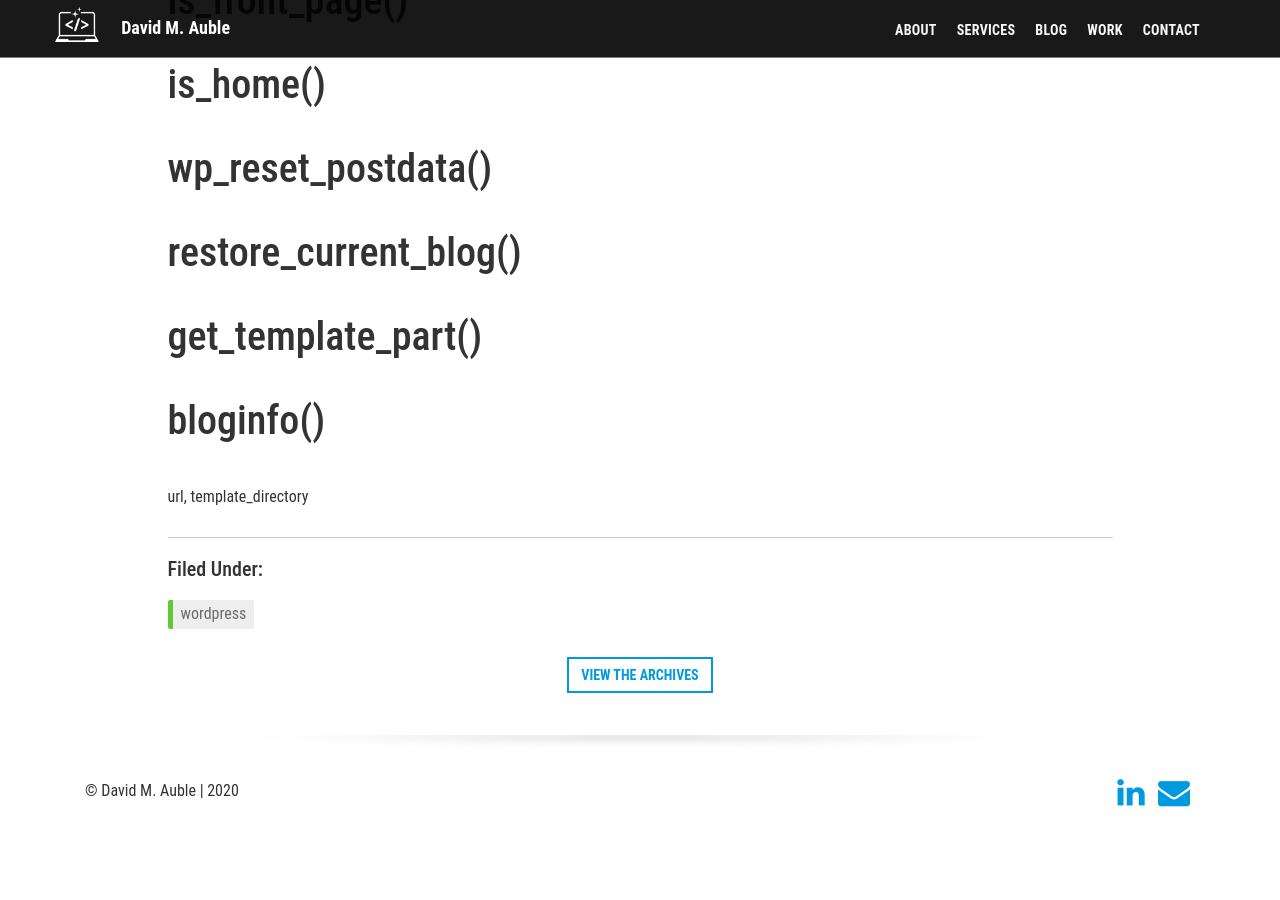
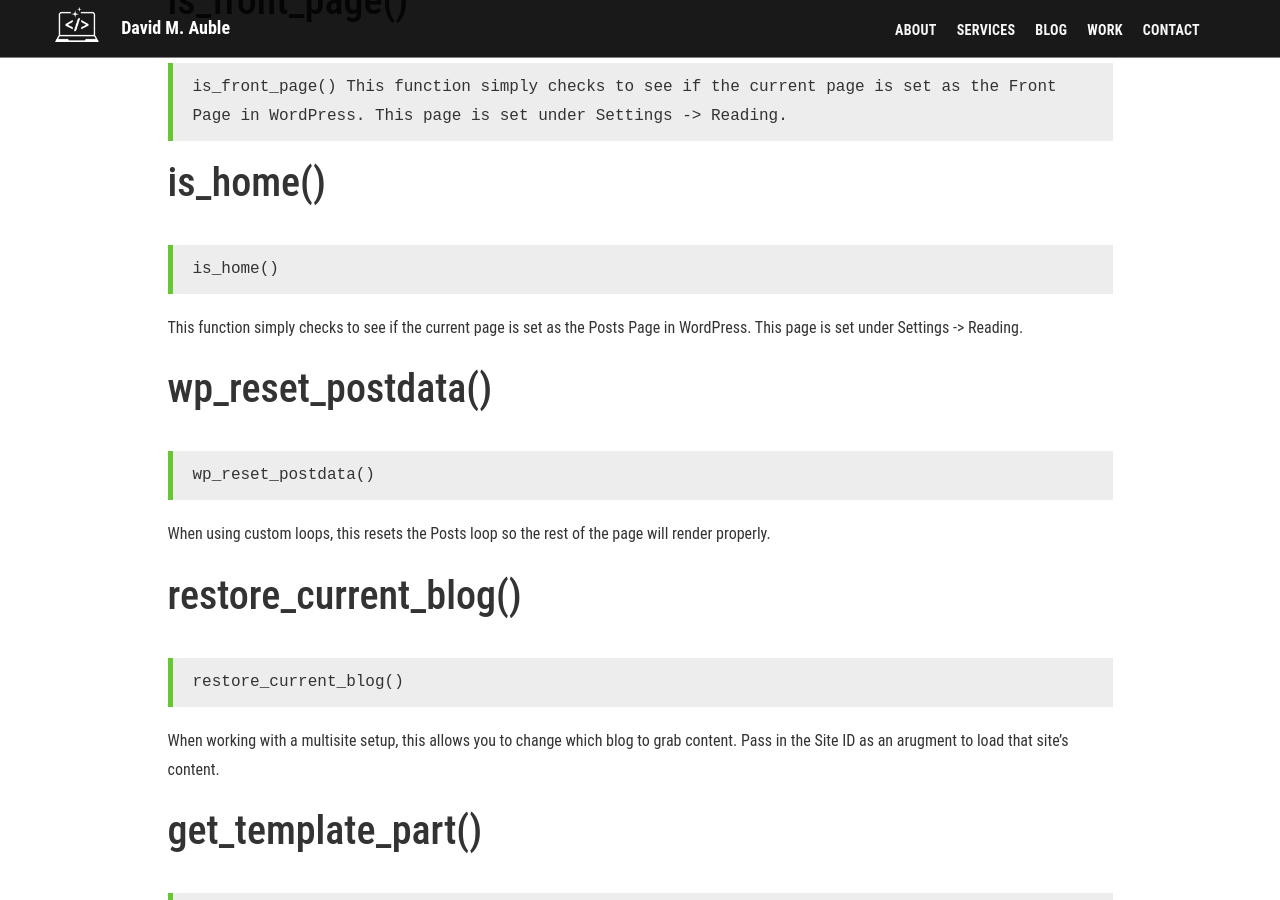
Before and after one commit to dauble/dauble.github.io, a Jekyll site: the page built from _posts/2020-04-29-common-wordpress-helper-functions.md, in a window 1280 px wide and 900 px high, scrolled down 1219 px. Built offline with Jekyll 4.4.1, drawn with Linux system fonts in a browser that asks for light colours; before the commit the page ends 2097 px from its top, so only the background shows below that; some of the changed text lies outside the part shown.

Commit message:
finish post, add new post

```diff
--- a/_posts/2020-04-29-common-wordpress-helper-functions.md
+++ b/_posts/2020-04-29-common-wordpress-helper-functions.md
@@ -24,14 +24,30 @@ As it sounds, this checks to see if the current user is logged in or not. Handy
 >is_page_template('template-sample.php')
 
 ## is_front_page()
+>is_front_page()
+This function simply checks to see if the current page is set as the Front Page in WordPress. This page is set under Settings -> Reading.
 
 ## is_home()
+>is_home()
+
+This function simply checks to see if the current page is set as the Posts Page in WordPress. This page is set under Settings -> Reading.
 
 ## wp_reset_postdata()
+>wp_reset_postdata()
+
+When using custom loops, this resets the Posts loop so the rest of the page will render properly.
 
 ## restore_current_blog()
+>restore_current_blog()
+
+When working with a multisite setup, this allows you to change which blog to grab content. Pass in the Site ID as an arugment to load that site's content.
 
 ## get_template_part()
+>get_template_part()
+
+This functions like an include for WordPress. Simple pass in the PHP template filename as an argument.
 
 ## bloginfo()
- url, template_directory
+>bloginfo()
+
+One of the more useful functions, this enables you to grab various info about the WordPress site. Some arguments I use frequently are `url` and `template_directory`. These return the site's URL and theme path.
```
Also changed, not shown: _posts/2020-05-05-targeting-internet-explorer-with-css-media-queries.md (added, +39 -0 lines), assets/images/posts/ie-11-background.jpg (added).
